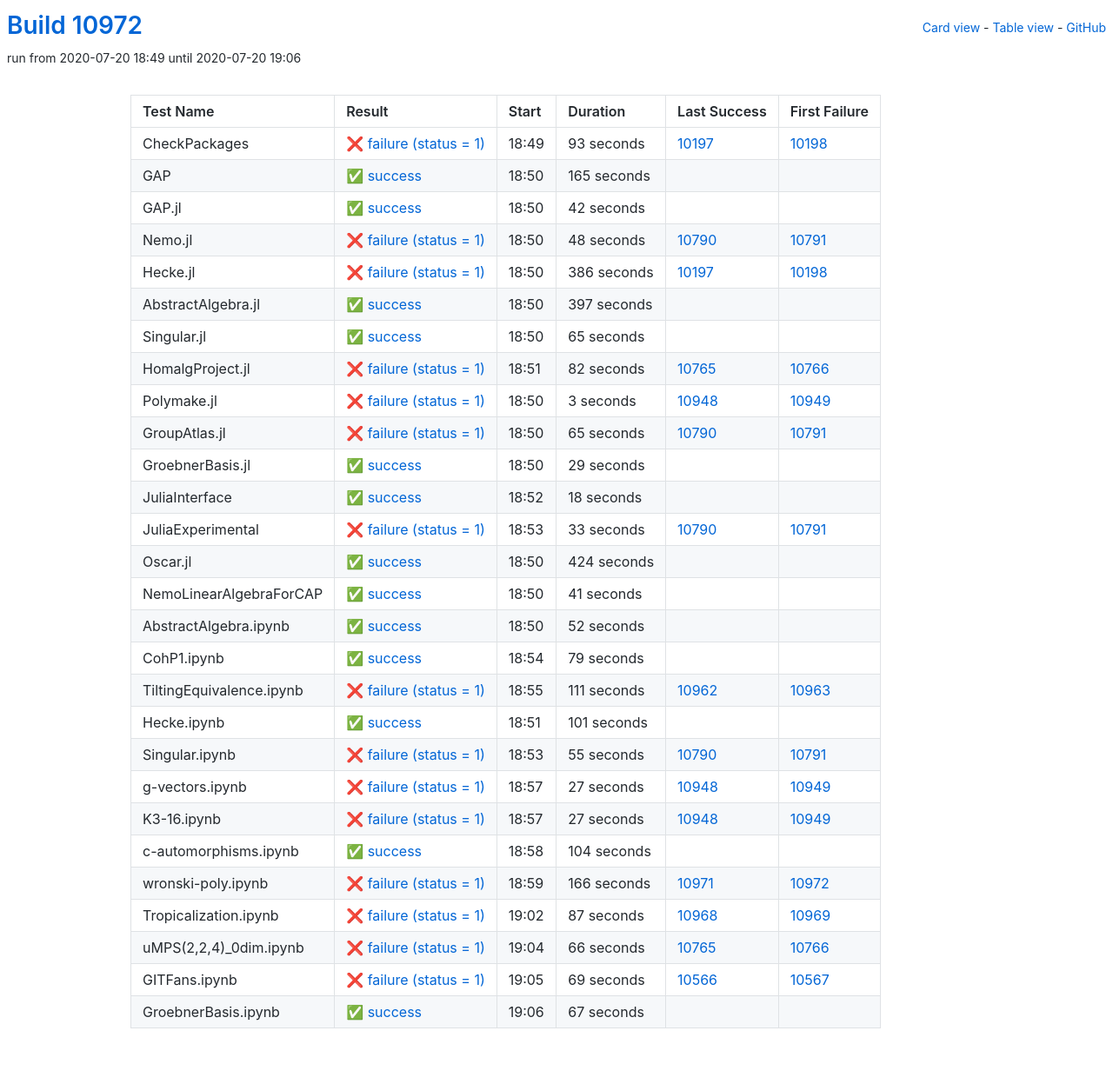
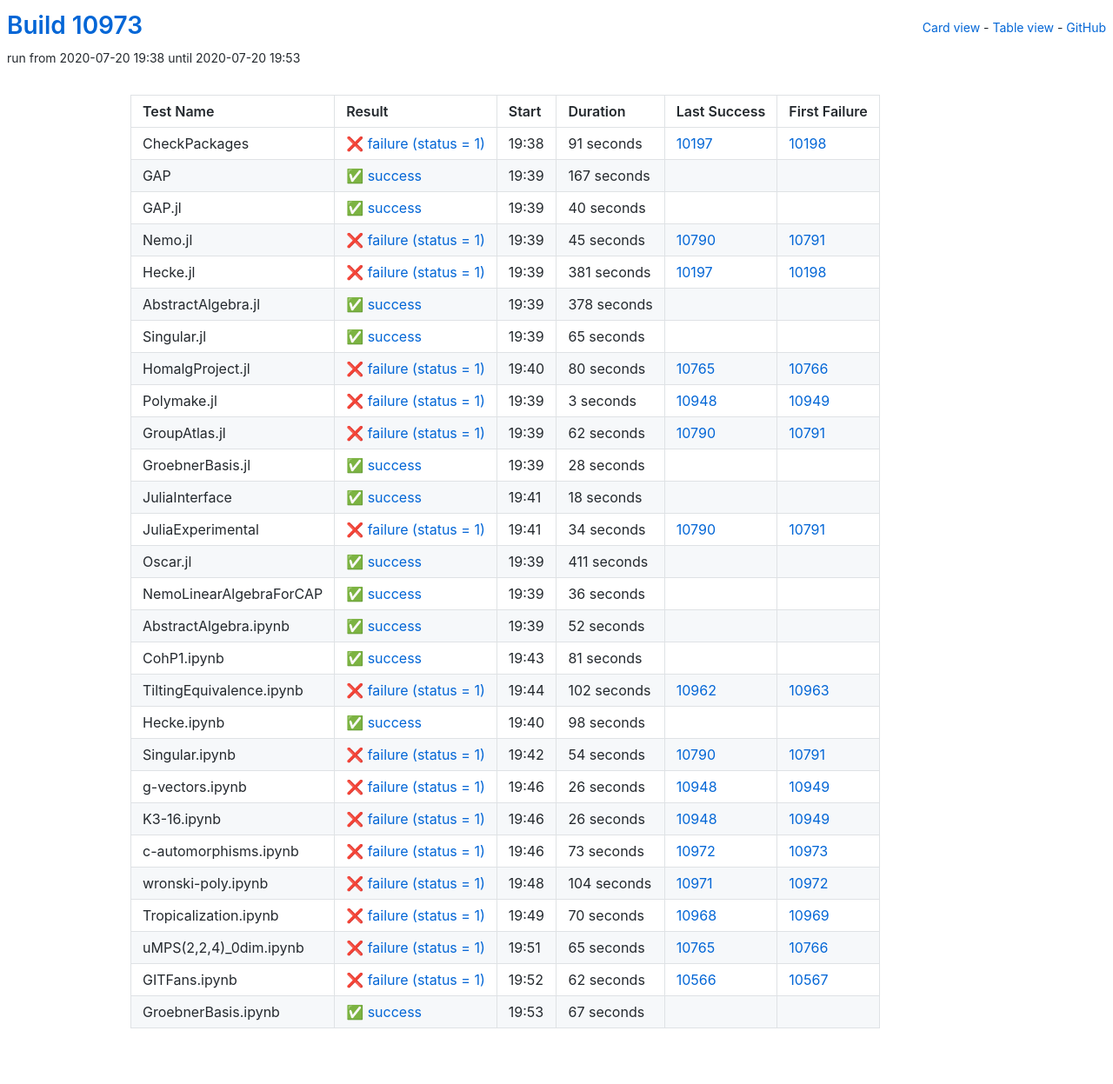
Before and after one commit to oscar-system/oscar-ci-status, a Jekyll site: the page built from table.html, in a window 1280 px wide. Shown: the whole page at 87% size. Built offline with Jekyll 4.4.1, drawn with Linux system fonts in a browser that asks for light colours.

Commit message:
Build #10973

```diff
--- a/_data/ci.yml
+++ b/_data/ci.yml
@@ -1,6 +1,6 @@
 ---
-build: 10972
-build_url: https://oscarci.mathematik.uni-kl.de/job/oscar/10972/
+build: 10973
+build_url: https://oscarci.mathematik.uni-kl.de/job/oscar/10973/
 job: oscar
 organization: oscar-system
 repo: oscar-ci-status
@@ -8,80 +8,80 @@
 tests:
 - name: CheckPackages
   id: checkpackages
-  log: https://oscarci.mathematik.uni-kl.de/job/oscar/10972/artifact/logs/build-10972/CheckPackages.log
-  start: 2020-07-20 18:49
+  log: https://oscarci.mathematik.uni-kl.de/job/oscar/10973/artifact/logs/build-10973/CheckPackages.log
+  start: 2020-07-20 19:38
   success: false
   exitcode: 1
   status: failure
-  duration: 93
+  duration: 91
   last_success: 10197
   last_success_url: https://oscarci.mathematik.uni-kl.de/job/oscar/10197/
   first_failure: 10198
   first_failure_url: https://oscarci.mathematik.uni-kl.de/job/oscar/10198/
 - name: GAP
   id: gap
-  log: https://oscarci.mathematik.uni-kl.de/job/oscar/10972/artifact/logs/build-10972/GAP.log
-  start: 2020-07-20 18:50
+  log: https://oscarci.mathematik.uni-kl.de/job/oscar/10973/artifact/logs/build-10973/GAP.log
+  start: 2020-07-20 19:39
   success: true
   exitcode: 0
   status: success
-  duration: 165
+  duration: 167
   last_success: false
   last_success_url:
   first_failure: false
   first_failure_url:
 - name: GAP.jl
   id: gap-jl
-  log: https://oscarci.mathematik.uni-kl.de/job/oscar/10972/artifact/logs/build-10972/GAP.jl.log
-  start: 2020-07-20 18:50
+  log: https://oscarci.mathematik.uni-kl.de/job/oscar/10973/artifact/logs/build-10973/GAP.jl.log
+  start: 2020-07-20 19:39
   success: true
   exitcode: 0
   status: success
-  duration: 42
+  duration: 40
   last_success: false
   last_success_url:
   first_failure: false
   first_failure_url:
 - name: Nemo.jl
   id: nemo-jl
-  log: https://oscarci.mathematik.uni-kl.de/job/oscar/10972/artifact/logs/build-10972/Nemo.jl.log
-  start: 2020-07-20 18:50
+  log: https://oscarci.mathematik.uni-kl.de/job/oscar/10973/artifact/logs/build-10973/Nemo.jl.log
+  start: 2020-07-20 19:39
   success: false
   exitcode: 1
   status: failure
-  duration: 48
+  duration: 45
   last_success: 10790
   last_success_url: https://oscarci.mathematik.uni-kl.de/job/oscar/10790/
   first_failure: 10791
   first_failure_url: https://oscarci.mathematik.uni-kl.de/job/oscar/10791/
 - name: Hecke.jl
   id: hecke-jl
-  log: https://oscarci.mathematik.uni-kl.de/job/oscar/10972/artifact/logs/build-10972/Hecke.jl.log
-  start: 2020-07-20 18:50
+  log: https://oscarci.mathematik.uni-kl.de/job/oscar/10973/artifact/logs/build-10973/Hecke.jl.log
+  start: 2020-07-20 19:39
   success: false
   exitcode: 1
   status: failure
-  duration: 386
+  duration: 381
   last_success: 10197
   last_success_url: https://oscarci.mathematik.uni-kl.de/job/oscar/10197/
   first_failure: 10198
   first_failure_url: https://oscarci.mathematik.uni-kl.de/job/oscar/10198/
 - name: AbstractAlgebra.jl
   id: abstractalgebra-jl
-  log: https://oscarci.mathematik.uni-kl.de/job/oscar/10972/artifact/logs/build-10972/AbstractAlgebra.jl.log
-  start: 2020-07-20 18:50
+  log: https://oscarci.mathematik.uni-kl.de/job/oscar/10973/artifact/logs/build-10973/AbstractAlgebra.jl.log
+  start: 2020-07-20 19:39
   success: true
   exitcode: 0
   status: success
-  duration: 397
+  duration: 378
   last_success: false
   last_success_url:
   first_failure: false
   first_failure_url:
 - name: Singular.jl
   id: singular-jl
-  log: https://oscarci.mathematik.uni-kl.de/job/oscar/10972/artifact/logs/build-10972/Singular.jl.log
-  start: 2020-07-20 18:50
+  log: https://oscarci.mathematik.uni-kl.de/job/oscar/10973/artifact/logs/build-10973/Singular.jl.log
+  start: 2020-07-20 19:39
   success: true
   exitcode: 0
   status: success
@@ -92,20 +92,20 @@
   first_failure_url:
 - name: HomalgProject.jl
   id: homalgproject-jl
-  log: https://oscarci.mathematik.uni-kl.de/job/oscar/10972/artifact/logs/build-10972/HomalgProject.jl.log
-  start: 2020-07-20 18:51
+  log: https://oscarci.mathematik.uni-kl.de/job/oscar/10973/artifact/logs/build-10973/HomalgProject.jl.log
+  start: 2020-07-20 19:40
   success: false
   exitcode: 1
   status: failure
-  duration: 82
+  duration: 80
   last_success: 10765
   last_success_url: https://oscarci.mathematik.uni-kl.de/job/oscar/10765/
   first_failure: 10766
   first_failure_url: https://oscarci.mathematik.uni-kl.de/job/oscar/10766/
 - name: Polymake.jl
   id: polymake-jl
-  log: https://oscarci.mathematik.uni-kl.de/job/oscar/10972/artifact/logs/build-10972/Polymake.jl.log
-  start: 2020-07-20 18:50
+  log: https://oscarci.mathematik.uni-kl.de/job/oscar/10973/artifact/logs/build-10973/Polymake.jl.log
+  start: 2020-07-20 19:39
   success: false
   exitcode: 1
   status: failure
@@ -116,32 +116,32 @@
   first_failure_url: https://oscarci.mathematik.uni-kl.de/job/oscar/10949/
 - name: GroupAtlas.jl
   id: groupatlas-jl
-  log: https://oscarci.mathematik.uni-kl.de/job/oscar/10972/artifact/logs/build-10972/GroupAtlas.jl.log
-  start: 2020-07-20 18:50
+  log: https://oscarci.mathematik.uni-kl.de/job/oscar/10973/artifact/logs/build-10973/GroupAtlas.jl.log
+  start: 2020-07-20 19:39
   success: false
   exitcode: 1
   status: failure
-  duration: 65
+  duration: 62
   last_success: 10790
   last_success_url: https://oscarci.mathematik.uni-kl.de/job/oscar/10790/
   first_failure: 10791
   first_failure_url: https://oscarci.mathematik.uni-kl.de/job/oscar/10791/
 - name: GroebnerBasis.jl
   id: groebnerbasis-jl
-  log: https://oscarci.mathematik.uni-kl.de/job/oscar/10972/artifact/logs/build-10972/GroebnerBasis.jl.log
-  start: 2020-07-20 18:50
+  log: https://oscarci.mathematik.uni-kl.de/job/oscar/10973/artifact/logs/build-10973/GroebnerBasis.jl.log
+  start: 2020-07-20 19:39
   success: true
   exitcode: 0
   status: success
-  duration: 29
+  duration: 28
   last_success: false
   last_success_url:
   first_failure: false
   first_failure_url:
 - name: JuliaInterface
   id: juliainterface
-  log: https://oscarci.mathematik.uni-kl.de/job/oscar/10972/artifact/logs/build-10972/JuliaInterface.log
-  start: 2020-07-20 18:52
+  log: https://oscarci.mathematik.uni-kl.de/job/oscar/10973/artifact/logs/build-10973/JuliaInterface.log
+  start: 2020-07-20 19:41
   success: true
   exitcode: 0
   status: success
@@ -152,44 +152,44 @@
   first_failure_url:
 - name: JuliaExperimental
   id: juliaexperimental
-  log: https://oscarci.mathematik.uni-kl.de/job/oscar/10972/artifact/logs/build-10972/JuliaExperimental.log
-  start: 2020-07-20 18:53
+  log: https://oscarci.mathematik.uni-kl.de/job/oscar/10973/artifact/logs/build-10973/JuliaExperimental.log
+  start: 2020-07-20 19:41
   success: false
   exitcode: 1
   status: failure
-  duration: 33
+  duration: 34
   last_success: 10790
   last_success_url: https://oscarci.mathematik.uni-kl.de/job/oscar/10790/
   first_failure: 10791
   first_failure_url: https://oscarci.mathematik.uni-kl.de/job/oscar/10791/
 - name: Oscar.jl
   id: oscar-jl
-  log: https://oscarci.mathematik.uni-kl.de/job/oscar/10972/artifact/logs/build-10972/Oscar.jl.log
-  start: 2020-07-20 18:50
+  log: https://oscarci.mathematik.uni-kl.de/job/oscar/10973/artifact/logs/build-10973/Oscar.jl.log
+  start: 2020-07-20 19:39
   success: true
   exitcode: 0
   status: success
-  duration: 424
+  duration: 411
   last_success: false
   last_success_url:
   first_failure: false
   first_failure_url:
 - name: NemoLinearAlgebraForCAP
   id: nemolinearalgebraforcap
-  log: https://oscarci.mathematik.uni-kl.de/job/oscar/10972/artifact/logs/build-10972/NemoLinearAlgebraForCAP.log
-  start: 2020-07-20 18:50
+  log: https://oscarci.mathematik.uni-kl.de/job/oscar/10973/artifact/logs/build-10973/NemoLinearAlgebraForCAP.log
+  start: 2020-07-20 19:39
   success: true
   exitcode: 0
   status: success
-  duration: 41
+  duration: 36
   last_success: false
   last_success_url:
   first_failure: false
   first_failure_url:
 - name: AbstractAlgebra.ipynb
   id: abstractalgebra-ipynb
-  log: https://oscarci.mathematik.uni-kl.de/job/oscar/10972/artifact/logs/build-10972/AbstractAlgebra.ipynb.log
-  start: 2020-07-20 18:50
+  log: https://oscarci.mathematik.uni-kl.de/job/oscar/10973/artifact/logs/build-10973/AbstractAlgebra.ipynb.log
+  start: 2020-07-20 19:39
   success: true
   exitcode: 0
   status: success
@@ -200,140 +200,140 @@
   first_failure_url:
 - name: CohP1.ipynb
   id: cohp1-ipynb
-  log: https://oscarci.mathematik.uni-kl.de/job/oscar/10972/artifact/logs/build-10972/CohP1.ipynb.log
-  start: 2020-07-20 18:54
+  log: https://oscarci.mathematik.uni-kl.de/job/oscar/10973/artifact/logs/build-10973/CohP1.ipynb.log
+  start: 2020-07-20 19:43
   success: true
   exitcode: 0
   status: success
-  duration: 79
+  duration: 81
   last_success: false
   last_success_url:
   first_failure: false
   first_failure_url:
 - name: TiltingEquivalence.ipynb
   id: tiltingequivalence-ipynb
-  log: https://oscarci.mathematik.uni-kl.de/job/oscar/10972/artifact/logs/build-10972/TiltingEquivalence.ipynb.log
-  start: 2020-07-20 18:55
+  log: https://oscarci.mathematik.uni-kl.de/job/oscar/10973/artifact/logs/build-10973/TiltingEquivalence.ipynb.log
+  start: 2020-07-20 19:44
   success: false
   exitcode: 1
   status: failure
-  duration: 111
+  duration: 102
   last_success: 10962
   last_success_url: https://oscarci.mathematik.uni-kl.de/job/oscar/10962/
   first_failure: 10963
   first_failure_url: https://oscarci.mathematik.uni-kl.de/job/oscar/10963/
 - name: Hecke.ipynb
   id: hecke-ipynb
-  log: https://oscarci.mathematik.uni-kl.de/job/oscar/10972/artifact/logs/build-10972/Hecke.ipynb.log
-  start: 2020-07-20 18:51
+  log: https://oscarci.mathematik.uni-kl.de/job/oscar/10973/artifact/logs/build-10973/Hecke.ipynb.log
+  start: 2020-07-20 19:40
   success: true
   exitcode: 0
   status: success
-  duration: 101
+  duration: 98
   last_success: false
   last_success_url:
   first_failure: false
   first_failure_url:
 - name: Singular.ipynb
   id: singular-ipynb
-  log: https://oscarci.mathematik.uni-kl.de/job/oscar/10972/artifact/logs/build-10972/Singular.ipynb.log
-  start: 2020-07-20 18:53
+  log: https://oscarci.mathematik.uni-kl.de/job/oscar/10973/artifact/logs/build-10973/Singular.ipynb.log
+  start: 2020-07-20 19:42
   success: false
   exitcode: 1
   status: failure
-  duration: 55
+  duration: 54
   last_success: 10790
   last_success_url: https://oscarci.mathematik.uni-kl.de/job/oscar/10790/
   first_failure: 10791
   first_failure_url: https://oscarci.mathematik.uni-kl.de/job/oscar/10791/
 - name: g-vectors.ipynb
   id: g-vectors-ipynb
-  log: https://oscarci.mathematik.uni-kl.de/job/oscar/10972/artifact/logs/build-10972/g-vectors.ipynb.log
-  start: 2020-07-20 18:57
+  log: https://oscarci.mathematik.uni-kl.de/job/oscar/10973/artifact/logs/build-10973/g-vectors.ipynb.log
+  start: 2020-07-20 19:46
   success: false
   exitcode: 1
   status: failure
-  duration: 27
+  duration: 26
   last_success: 10948
   last_success_url: https://oscarci.mathematik.uni-kl.de/job/oscar/10948/
   first_failure: 10949
   first_failure_url: https://oscarci.mathematik.uni-kl.de/job/oscar/10949/
 - name: K3-16.ipynb
   id: k3-16-ipynb
-  log: https://oscarci.mathematik.uni-kl.de/job/oscar/10972/artifact/logs/build-10972/K3-16.ipynb.log
-  start: 2020-07-20 18:57
+  log: https://oscarci.mathematik.uni-kl.de/job/oscar/10973/artifact/logs/build-10973/K3-16.ipynb.log
+  start: 2020-07-20 19:46
   success: false
   exitcode: 1
   status: failure
-  duration: 27
+  duration: 26
   last_success: 10948
   last_success_url: https://oscarci.mathematik.uni-kl.de/job/oscar/10948/
   first_failure: 10949
   first_failure_url: https://oscarci.mathematik.uni-kl.de/job/oscar/10949/
 - name: c-automorphisms.ipynb
   id: c-automorphisms-ipynb
-  log: https://oscarci.mathematik.uni-kl.de/job/oscar/10972/artifact/logs/build-10972/c-automorphisms.ipynb.log
-  start: 2020-07-20 18:58
-  success: true
-  exitcode: 0
-  status: success
-  duration: 104
-  last_success: false
-  last_success_url:
-  first_failure: false
-  first_failure_url:
-- name: wronski-poly.ipynb
-  id: wronski-poly-ipynb
-  log: https://oscarci.mathematik.uni-kl.de/job/oscar/10972/artifact/logs/build-10972/wronski-poly.ipynb.log
-  start: 2020-07-20 18:59
+  log: https://oscarci.mathematik.uni-kl.de/job/oscar/10973/artifact/logs/build-10973/c-automorphisms.ipynb.log
+  start: 2020-07-20 19:46
   success: false
   exitcode: 1
   status: failure
-  duration: 166
+  duration: 73
+  last_success: 10972
+  last_success_url: https://oscarci.mathematik.uni-kl.de/job/oscar/10972/
+  first_failure: 10973
+  first_failure_url: https://oscarci.mathematik.uni-kl.de/job/oscar/10973/
+- name: wronski-poly.ipynb
+  id: wronski-poly-ipynb
+  log: https://oscarci.mathematik.uni-kl.de/job/oscar/10973/artifact/logs/build-10973/wronski-poly.ipynb.log
+  start: 2020-07-20 19:48
+  success: false
+  exitcode: 1
+  status: failure
+  duration: 104
   last_success: 10971
   last_success_url: https://oscarci.mathematik.uni-kl.de/job/oscar/10971/
   first_failure: 10972
   first_failure_url: https://oscarci.mathematik.uni-kl.de/job/oscar/10972/
 - name: Tropicalization.ipynb
   id: tropicalization-ipynb
-  log: https://oscarci.mathematik.uni-kl.de/job/oscar/10972/artifact/logs/build-10972/Tropicalization.ipynb.log
-  start: 2020-07-20 19:02
+  log: https://oscarci.mathematik.uni-kl.de/job/oscar/10973/artifact/logs/build-10973/Tropicalization.ipynb.log
+  start: 2020-07-20 19:49
   success: false
   exitcode: 1
   status: failure
-  duration: 87
+  duration: 70
   last_success: 10968
   last_success_url: https://oscarci.mathematik.uni-kl.de/job/oscar/10968/
   first_failure: 10969
   first_failure_url: https://oscarci.mathematik.uni-kl.de/job/oscar/10969/
 - name: uMPS(2,2,4)_0dim.ipynb
   id: umps-2-2-4-0dim-ipynb
-  log: https://oscarci.mathematik.uni-kl.de/job/oscar/10972/artifact/logs/build-10972/uMPS-2-2-4-_0dim.ipynb.log
-  start: 2020-07-20 19:04
+  log: https://oscarci.mathematik.uni-kl.de/job/oscar/10973/artifact/logs/build-10973/uMPS-2-2-4-_0dim.ipynb.log
+  start: 2020-07-20 19:51
   success: false
   exitcode: 1
   status: failure
-  duration: 66
+  duration: 65
   last_success: 10765
   last_success_url: https://oscarci.mathematik.uni-kl.de/job/oscar/10765/
   first_failure: 10766
   first_failure_url: https://oscarci.mathematik.uni-kl.de/job/oscar/10766/
 - name: GITFans.ipynb
   id: gitfans-ipynb
-  log: https://oscarci.mathematik.uni-kl.de/job/oscar/10972/artifact/logs/build-10972/GITFans.ipynb.log
-  start: 2020-07-20 19:05
+  log: https://oscarci.mathematik.uni-kl.de/job/oscar/10973/artifact/logs/build-10973/GITFans.ipynb.log
+  start: 2020-07-20 19:52
   success: false
   exitcode: 1
   status: failure
-  duration: 69
+  duration: 62
   last_success: 10566
   last_success_url: https://oscarci.mathematik.uni-kl.de/job/oscar/10566/
   first_failure: 10567
   first_failure_url: https://oscarci.mathematik.uni-kl.de/job/oscar/10567/
 - name: GroebnerBasis.ipynb
   id: groebnerbasis-ipynb
-  log: https://oscarci.mathematik.uni-kl.de/job/oscar/10972/artifact/logs/build-10972/GroebnerBasis.ipynb.log
-  start: 2020-07-20 19:06
+  log: https://oscarci.mathematik.uni-kl.de/job/oscar/10973/artifact/logs/build-10973/GroebnerBasis.ipynb.log
+  start: 2020-07-20 19:53
   success: true
   exitcode: 0
   status: success
```
Also changed, not shown: README.md.
